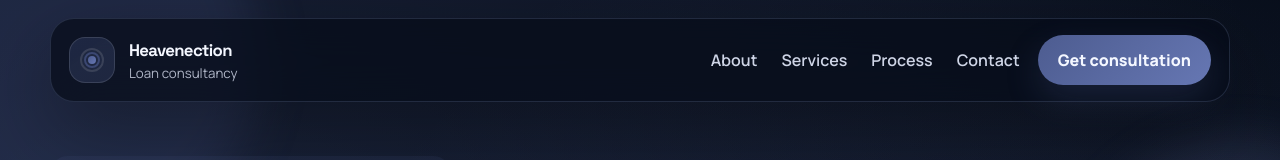
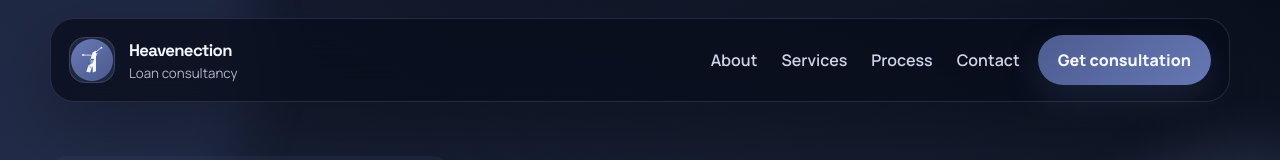
Before and after one commit to blesson7777/Heavenection-Web, a Next.js app: page / in a window 1280 px wide. Shown: the top 160 px of the page. Built offline with nearby package versions, Linux system fonts and the light colour scheme.

Commit message:
Add enhanced company logo

```diff
--- a/app/globals.css
+++ b/app/globals.css
@@ -116,24 +116,16 @@ a {
   border-radius: 16px;
   background: linear-gradient(145deg, rgba(77, 92, 144, 0.28), rgba(102, 119, 179, 0.2));
   border: 1px solid rgba(255, 255, 255, 0.12);
+  overflow: hidden;
+  display: grid;
+  place-items: center;
 }
 
-.brand-mark span {
-  position: absolute;
-  inset: 10px;
-  border-radius: 999px;
-  border: 2px solid rgba(255, 255, 255, 0.12);
-}
-
-.brand-mark span:nth-child(2) {
-  inset: 14px;
-  border-color: rgba(77, 92, 144, 0.62);
-}
-
-.brand-mark span:nth-child(3) {
-  inset: 18px;
-  background: linear-gradient(135deg, var(--primary), var(--primary-strong));
-  border: 0;
+.brand-mark-image {
+  width: 100%;
+  height: 100%;
+  object-fit: cover;
+  display: block;
 }
 
 .brand-copy {
@@ -748,6 +740,13 @@ a {
   color: var(--muted);
 }
 
+.footer-logo {
+  display: block;
+  width: min(320px, 100%);
+  height: auto;
+  margin-bottom: 8px;
+}
+
 .footer strong {
   font-size: 1.08rem;
   color: var(--text);
--- a/app/layout.jsx
+++ b/app/layout.jsx
@@ -17,6 +17,10 @@ export const metadata = {
   title: "Heavenection | Loan Consultancy",
   description:
     "Heavenection is a loan consultancy company that helps customers explore loan options, understand eligibility, and request guidance through the company website.",
+  icons: {
+    icon: "/brand/heavenection-mark.svg",
+    apple: "/brand/heavenection-mark.svg",
+  },
 };
 
 export const viewport = {
--- a/app/page.jsx
+++ b/app/page.jsx
@@ -175,9 +175,12 @@ export default function HomePage() {
       <header className="topbar">
         <a className="brand" href="#home">
           <span className="brand-mark" aria-hidden="true">
-            <span />
-            <span />
-            <span />
+            <img
+              className="brand-mark-image"
+              src="/brand/heavenection-mark.svg"
+              alt=""
+              aria-hidden="true"
+            />
           </span>
           <span className="brand-copy">
             <strong>Heavenection</strong>
@@ -562,7 +565,11 @@ export default function HomePage() {
 
       <footer className="footer">
         <div>
-          <strong>Heavenection</strong>
+          <img
+            className="footer-logo"
+            src="/brand/heavenection-logo.svg"
+            alt="Heavenection logo"
+          />
           <p>Loan consultancy support for customers who want clear guidance and a professional experience.</p>
         </div>
         <div className="footer-links">
```
Also changed, not shown: public/brand/heavenection-logo.svg (added), public/brand/heavenection-mark.svg (added).
